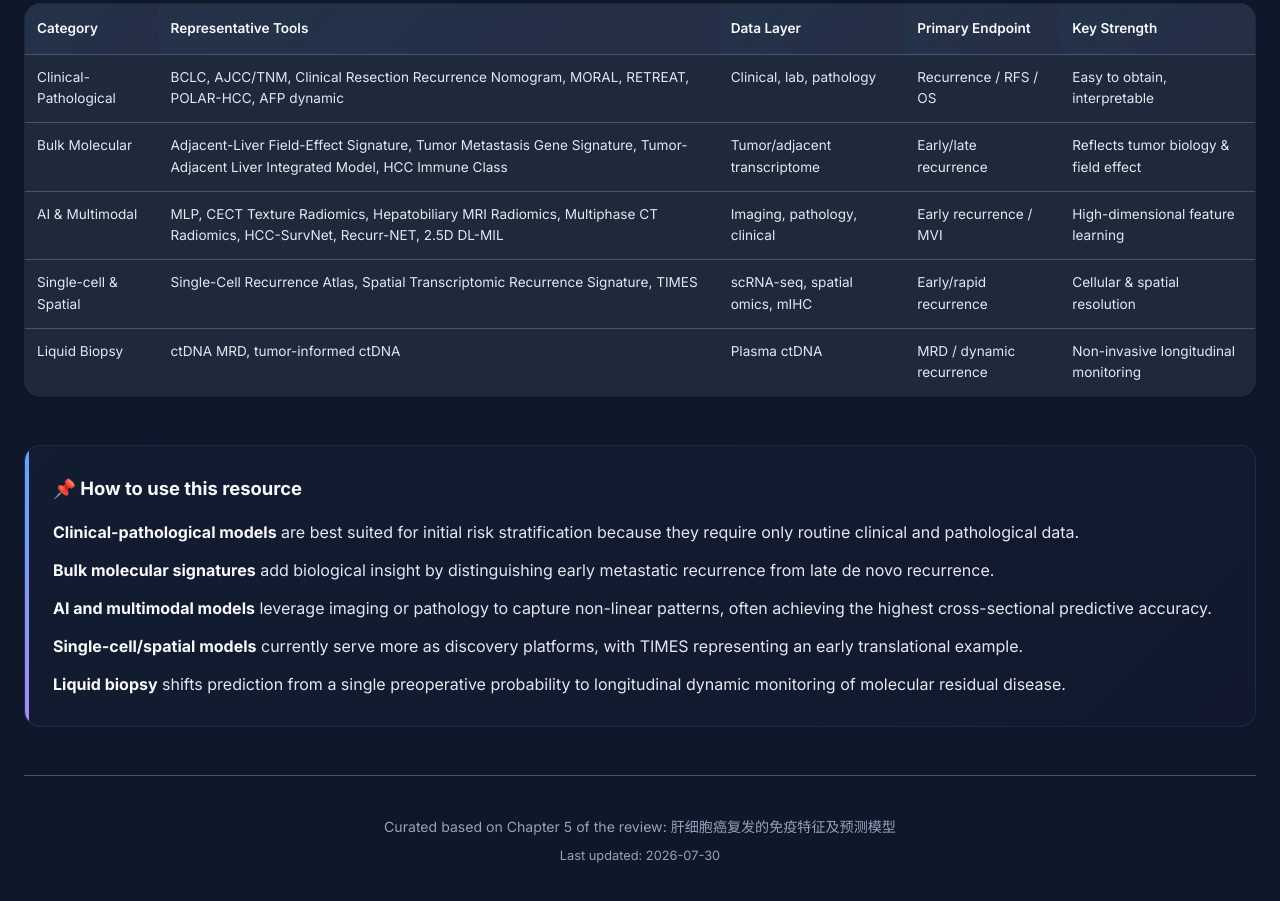
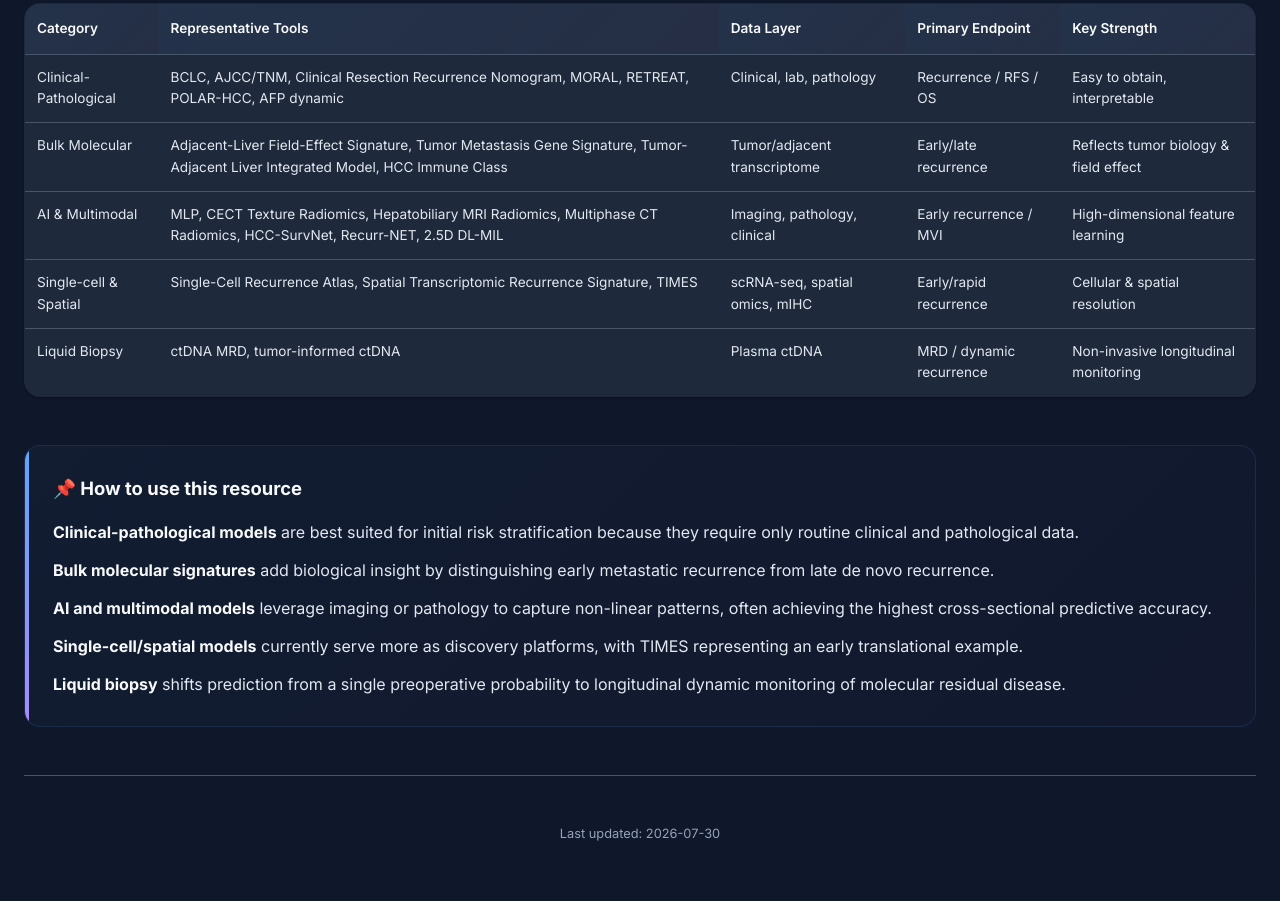
Before and after one commit to siwenzhangxspace/siwenzhangxspace.github.io, a plain HTML site: page index.html in a window 1280 px wide. Shown: the part 6606-7507 px from the top of the page. Drawn offline with Linux system fonts and the light colour scheme.

Commit message:
Update index.html

```diff
--- a/index.html
+++ b/index.html
@@ -815,7 +815,6 @@
 <p><strong>Liquid biopsy</strong> shifts prediction from a single preoperative probability to longitudinal dynamic monitoring of molecular residual disease.</p>
 </div>
 <footer>
-<p>Curated based on Chapter 5 of the review: 肝细胞癌复发的免疫特征及预测模型</p>
 <p style="margin-top: 8px; font-size: 0.8em;">Last updated: 2026-07-30</p>
 </footer>
 </div>
```
